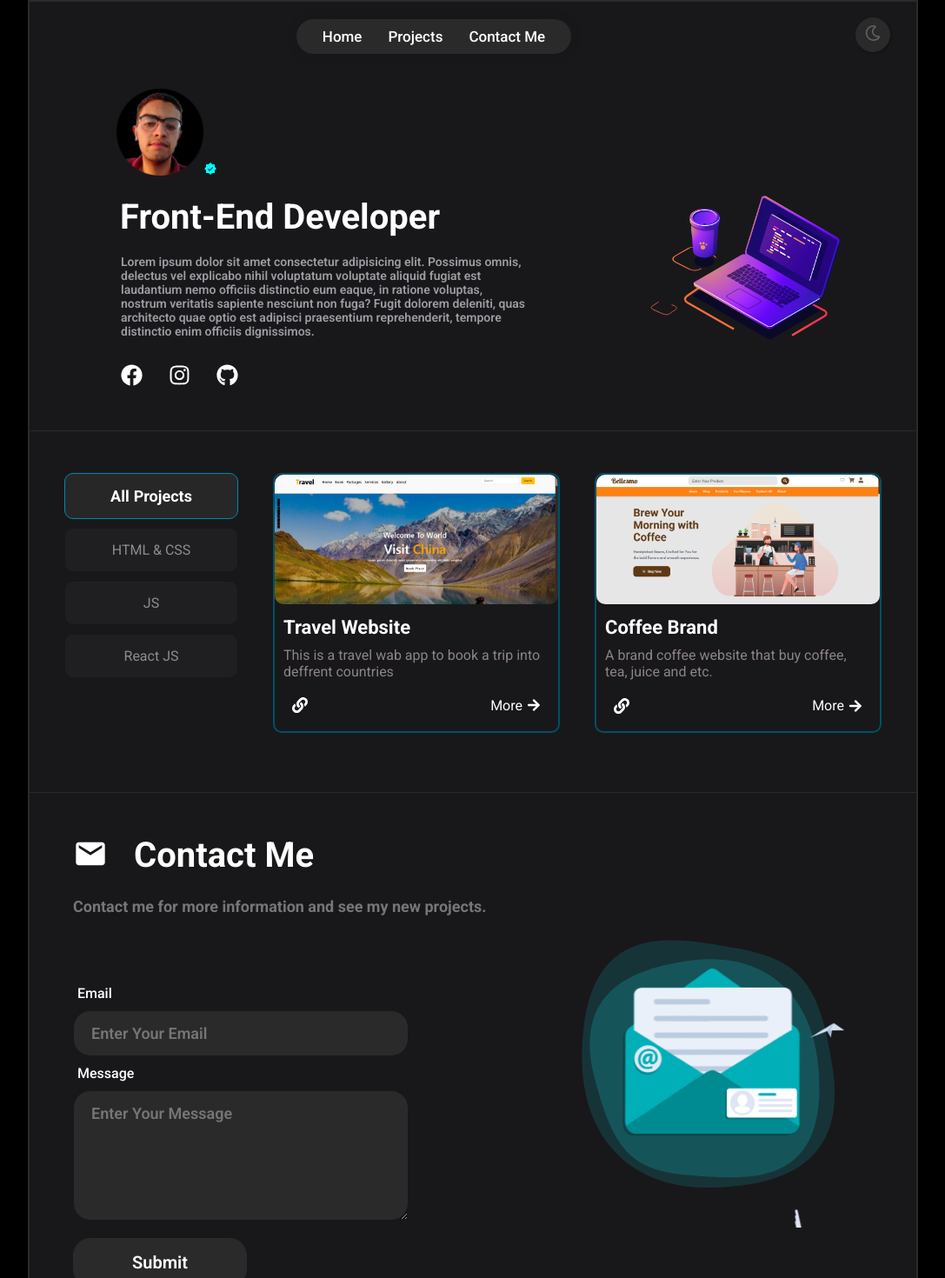
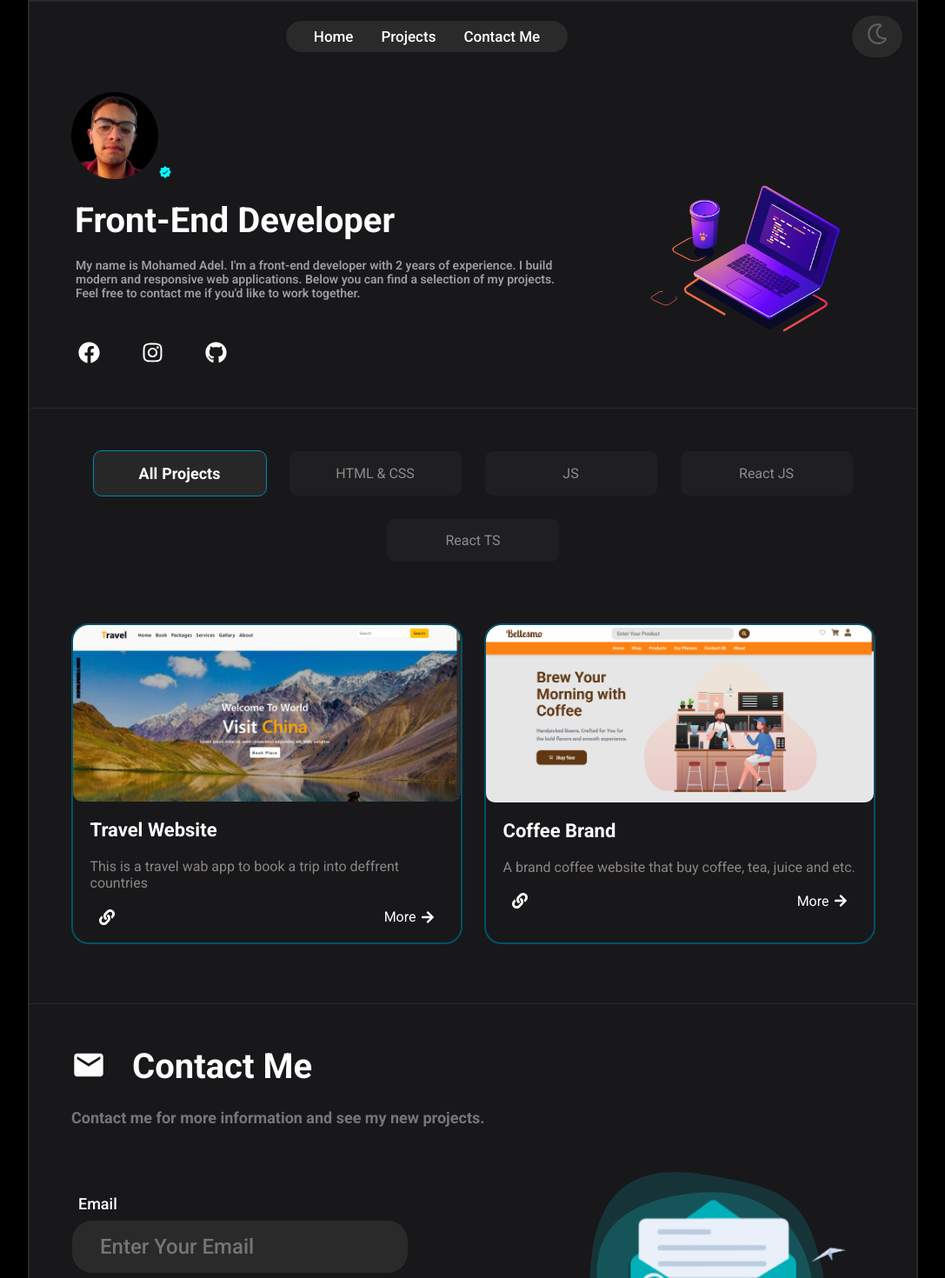
Before and after one commit to Moadel17/My-Portifolio, a React (Vite) app: page / in a window 1280 px wide. Shown: the top 1470 px of the page at 87% size, without its empty margins (96-1183 px from the left). Built offline with nearby package versions, Linux system fonts and the light colour scheme.

Commit message:
update project

```diff
--- a/src/component/1-header/header.css
+++ b/src/component/1-header/header.css
@@ -15,11 +15,11 @@
   display: flex;
   align-items: center;
   justify-content: center;
-  margin: 20px 0 0px;
-  gap: 30px;
-  box-shadow: 1px 1px 15px rgba(0, 0, 0, 0.1);
-  padding: 10px 30px;
-  border-radius: 40px;
+  margin: var(--spacing-sm) 0 0;
+  gap: var(--spacing-lg);
+  box-shadow: var(--shadow-sm);
+  padding: var(--spacing-xs) var(--spacing-lg);
+  border-radius: var(--border-radius-lg);
 }
 .header-div {
   background-color: white;
@@ -51,17 +51,17 @@
 }
 .header .btn,
 .header .dark {
-  margin: 15px 0 0;
-  margin-right: 50px;
-  font-size: 18px;
+  margin: var(--spacing-sm) 0 0;
+  margin-right: var(--spacing-xl);
+  font-size: var(--font-size-lg);
   outline: none;
-  border-radius: 30px;
+  border-radius: var(--border-radius-lg);
   border: none;
-  padding: 8px 10px;
+  padding: var(--spacing-xs) var(--spacing-sm);
   cursor: pointer;
-  transform: translateX(20px);
-  box-shadow: 1px 1px 3px rgba(0, 0, 0, 0.3);
-  transition: 0.5s all ease;
+  transform: translateX(var(--spacing-lg));
+  box-shadow: var(--shadow-sm);
+  transition: 0.3s ease;
 }
 .header .btn {
   background-color: white;
@@ -81,23 +81,23 @@
   border: 1px solid #636262;
 }
 .fixed {
-  background-color: #000000e8;
-  opacity: 0.7;
+  background-color: var(--primary);
+  background-color: rgba(0, 0, 0, 0.8);
   width: 100%;
-  position: absolute;
+  position: fixed;
   inset: 0;
-  z-index: 1000;
+  z-index: 9999;
 }
 .fixed-ul,
 .fixed-ul-dark {
   background-color: var(--secnodry);
-  width: 80%;
-  margin: 20px auto 0;
-  padding: 1rem 2rem;
+  width: min(90vw, 400px);
+  margin: var(--spacing-lg) auto 0;
+  padding: var(--spacing-md);
   list-style: none;
-  animation: fixed-open 0.5s 1;
+  animation: fixed-open 0.3s ease;
   position: relative;
-  border-radius: 30px;
+  border-radius: var(--border-radius-lg);
 }
 .fixed-ul {
   background-color: white;
@@ -141,8 +141,8 @@
 .fixed-ul-dark li a {
   text-decoration: none;
   color: white;
-  font-size: 20px;
-  transition: 0.5s all ease;
+  font-size: clamp(1.125rem, 4vw, var(--font-size-lg));
+  transition: 0.3s ease;
   display: block;
   width: 100%;
 }
--- a/src/component/2-home/home.css
+++ b/src/component/2-home/home.css
@@ -7,7 +7,7 @@
 
 /* Home Left */
 .home .home-left {
-  padding: 0 100px;
+  padding: 0 clamp(var(--spacing-sm), 8vw, var(--spacing-xl));
   flex-grow: 1;
 }
 
@@ -43,7 +43,7 @@
 .home-left-icons {
   display: flex;
   align-items: center;
-  gap: 20px;
+  gap: var(--spacing-lg);
 }
 .home-left-icons .home-left-icon-dark,
 .home-left-icons .home-left-icon {
@@ -52,8 +52,8 @@
   outline: none;
   cursor: pointer;
   color: white;
-  margin: 30px 5px 0;
-  transition: 0.5s all ease;
+  margin: var(--spacing-xl) var(--spacing-xs) 0;
+  transition: 0.3s ease;
 }
 .home-left-icons .home-left-icon {
   color: black;
@@ -74,12 +74,24 @@
 
 @media (max-width: 1400px) {
   .home-right .home-right-lapAnimation {
-    width: 350px;
+    width: clamp(300px, 50vw, 400px);
   }
 }
 
-@media (max-width: 1400px) {
-  .home-right .home-right-lapAnimation {
-    width: 350px;
+@media (max-width: 768px) {
+  .home {
+    flex-direction: column;
+    text-align: center;
+  }
+
+  .home .home-left {
+    padding: 0 var(--spacing-md);
+    order: 2;
+  }
+
+  .home-right {
+    order: 1;
+    transform: none;
+    margin-bottom: var(--spacing-xl);
   }
 }
--- a/src/component/2-home/home.jsx
+++ b/src/component/2-home/home.jsx
@@ -34,15 +34,6 @@ export default function Home({ darkMode }) {
             alt="i"
           />
           <VscVerifiedFilled style={{ color: darkMode ? "black" : "aqua" }} />
-          {/* <Lottie
-            style={{
-              width: "25px",
-              verticalAlign: "center",
-              marginRight: "10px",
-            }}
-            className="icon"
-            animationData={verify}
-          /> */}
         </div>
         <motion.h1
           initial={{ opacity: 0 }}
@@ -57,12 +48,10 @@ export default function Home({ darkMode }) {
         <p
           className={darkMode ? "home-p" : "home-p-dark"}
           style={{ fontSize: isWindow > 1085 ? "14px" : "12px" }}>
-          Lorem ipsum dolor sit amet consectetur adipisicing elit. Possimus
-          omnis, delectus vel explicabo nihil voluptatum voluptate aliquid
-          fugiat est laudantium nemo officiis distinctio eum eaque, in ratione
-          voluptas, nostrum veritatis sapiente nesciunt non fuga? Fugit dolorem
-          deleniti, quas architecto quae optio est adipisci praesentium
-          reprehenderit, tempore distinctio enim officiis dignissimos.
+          My name is Mohamed Adel. I'm a front-end developer with 2 years of
+          experience. I build modern and responsive web applications. Below you
+          can find a selection of my projects. Feel free to contact me if you'd
+          like to work together.
         </p>
         <div
           className="home-left-icons"
--- a/src/component/3-project/dataComponent.jsx
+++ b/src/component/3-project/dataComponent.jsx
@@ -20,6 +20,11 @@ export const buttons = [
     key: 4,
     title: "React JS",
     category: "react js",
+  },
+  {
+    key: 4,
+    title: "React TS",
+    category: "react ts",
   },
 ];
 
--- a/src/component/3-project/project.css
+++ b/src/component/3-project/project.css
@@ -1,6 +1,7 @@
 .project,
 .project-dark {
   display: flex;
+  flex-direction: column;
   align-items: start;
 }
 
@@ -9,9 +10,12 @@
 .project-left,
 .project-left-dark {
   display: flex;
-  flex-direction: column;
+  flex-direction: row;
+  justify-content: center;
+  width: 100%;
+  flex-wrap: wrap;
   padding: 0 40px;
-  gap: 10px;
+  gap: 25px;
 }
 
 .project-left button,
@@ -60,20 +64,23 @@
 .project-right,
 .project-right-dark {
   display: flex;
-  /* align-items: center; */
-  /* justify-content: center; */
   flex-wrap: wrap;
-  padding-right: 40px;
-  gap: 40px;
+  justify-content: center;
+  padding: 20px;
+  gap: 25px;
+  margin-top: 50px;
   width: 100%;
 }
 
 .project-right .cards-box,
 .project-right-dark .cards-box-dark {
-  margin-bottom: 20px;
-  border-radius: 10px;
-  border: 2px solid #015064;
-  transition: 0.5s all ease;
+  display: flex;
+  flex-direction: column;
+  border: 2px solid #005165;
+  border-radius: 20px;
+  overflow: hidden;
+  width: 550px;
+  transition: 0.3s ease-in-out;
 }
 .project-right .cards-box {
   border: 2px solid transparent;
@@ -84,28 +91,29 @@
 .project-right-dark .cards-box-dark:hover {
   border: 2px solid #008aac;
   cursor: pointer;
-  transform: scale(1.05);
+  scale: 1.05;
 }
 .project-right .cards-box:hover {
   border: 2px solid black;
   box-shadow: 1px 1px 20px rgba(0, 0, 0, 0.1);
 }
+
 .project-right .cards-box img,
 .project-right-dark .cards-box-dark img {
+  width: 100%;
   border-radius: 10px;
-  background-size: cover;
 }
 
 .project-right .cards-box h2,
 .project-right-dark .cards-box-dark h2 {
   font-size: 22px;
   font-weight: bold;
-  margin: 10px 10px;
+  margin: 20px;
   cursor: auto;
 }
 .project-right .cards-box p,
 .project-right-dark .cards-box-dark p {
-  margin: 0 10px;
+  margin: 0 20px;
   font-size: 16px;
   cursor: auto;
   color: #8d8484;
@@ -115,7 +123,7 @@
   display: flex;
   align-items: center;
   justify-content: space-between;
-  margin: 20px 0;
+  margin: 20px 10px;
   padding: 0 20px;
 }
 .cards-box .links-box a,
@@ -136,34 +144,23 @@
   color: aqua;
 }
 
-@media (min-width: 1455px) {
+@media (max-width: 1480px) {
   .project-right .cards-box,
   .project-right-dark .cards-box-dark {
-    width: 400px;
+    width: 450px;
   }
 }
 
-@media (max-width: 1455px) {
+@media (max-width: 1250px) {
   .project-right .cards-box,
   .project-right-dark .cards-box-dark {
-    width: 360px;
+    width: 80%;
   }
 }
-@media (max-width: 1354px) {
+
+@media (max-width: 790px) {
   .project-right .cards-box,
   .project-right-dark .cards-box-dark {
-    width: 330px;
+    width: 100%;
   }
 }
-@media (max-width: 1279px) {
-  .project-right .cards-box,
-  .project-right-dark .cards-box-dark {
-    width: 295px;
-  }
-}
-@media (max-width: 892px) {
-  .project-right .cards-box,
-  .project-right-dark .cards-box-dark {
-    width: 70%;
-  }
-}
--- a/src/component/3-project/project.jsx
+++ b/src/component/3-project/project.jsx
@@ -3,7 +3,7 @@ import { buttons, cards } from "./dataComponent";
 import "./project.css";
 import { useContext, useState } from "react";
 import { Window } from "../../context/windowWidth";
-import { AnimatePresence, motion } from "framer-motion";
+import { motion } from "framer-motion";
 import { Link } from "react-router-dom";
 
 export default function Projects({ darkMode }) {
@@ -11,22 +11,11 @@ export default function Projects({ darkMode }) {
   const [active, setActive] = useState("All Projects");
   const isWindow = useContext(Window);
 
-  return (
-    <div
-      id="projects"
-      className={darkMode ? "project" : "project-dark"}
-      style={{ flexDirection: isWindow > 1200 ? "row" : "column" }}>
-      <div
-        className={darkMode ? "project-left" : "project-left-dark"}
-        style={{
-          flexDirection: isWindow > 1200 ? "column" : "row",
-          flexWrap: isWindow > 1200 ? "nowrap" : "wrap",
-          justifyContent: isWindow > 1200 ? "normal" : "space-evenly",
-        }}>
+  const projectLeft = (
+    <div className={darkMode ? "project-left" : "project-left-dark"}>
       {buttons.map((btn, key) => {
         return (
           <button
-              style={{ flexDirection: isWindow > 1100 ? "column" : "row" }}
             className={btn.title === active ? "active" : null}
             onClick={() => {
               setActive(btn.title);
@@ -45,30 +34,20 @@ export default function Projects({ darkMode }) {
         );
       })}
     </div>
-      <div
-        className={darkMode ? "project-right" : "project-right-dark"}
-        style={{
-          justifyContent: isWindow > 1200 ? "left" : "center",
-          paddingLeft: isWindow > 1200 ? "0" : "40px",
-          marginTop: isWindow > 1200 ? "0" : "50px",
-        }}>
-        <AnimatePresence>
-          {cardArr.map((card, key) => {
-            return (
+  );
+
+  const projectRight = (
+    <div className={darkMode ? "project-right" : "project-right-dark"}>
+      {cardArr.map((card, key) => (
         <motion.div
           key={key}
-                layout
           initial={{ opacity: 0, scale: 0.8 }}
           animate={{ opacity: 1, scale: 1 }}
           exit={{ opacity: 0, scale: 0.8 }}
-                onClick={() =>
-                  window.open(
-                    "https://moadel17.github.io/Travel-Website/",
-                    "_blank",
-                  )
-                }
+          onClick={() => window.open(`${card.link}`, "_blank")}
           className={darkMode ? "cards-box" : "cards-box-dark"}>
-                <img src={card.img} alt="" style={{ width: "100%" }} />
+          <img src={card.img} alt="" />
+
           <h2>{card.title}</h2>
           <p>{card.description}</p>
           <div className="links-box">
@@ -80,10 +59,14 @@ export default function Projects({ darkMode }) {
             </Link>
           </div>
         </motion.div>
+      ))}
+    </div>
   );
-          })}
-        </AnimatePresence>
-      </div>
+
+  return (
+    <div id="projects" className={darkMode ? "project" : "project-dark"}>
+      {projectLeft}
+      {projectRight}
     </div>
   );
 }
--- a/src/component/4-contact/contact.css
+++ b/src/component/4-contact/contact.css
@@ -3,7 +3,7 @@
   display: flex;
   align-items: center;
   justify-content: space-between;
-  padding: 0 50px;
+  padding: 0 clamp(var(--spacing-lg), 6vw, var(--spacing-xl));
 }
 
 /* Contact Left */
@@ -41,11 +41,12 @@
 }
 .form label,
 .form-dark label {
-  font-size: 16px;
+  font-size: var(--font-size-base);
   font-weight: 500;
-  margin: 10px 0;
-  padding: 0 5px;
-  width: 70%;
+  margin: var(--spacing-xs) 0;
+  padding: 0 var(--spacing-xs);
+  width: 100%;
+  max-width: 70%;
   text-align: left;
 }
 .form input,
@@ -54,14 +55,15 @@
 .form-dark textarea {
   outline: none;
   border: 1px solid var(--secnodry);
-  border-radius: 20px;
-  font-size: 18px;
-  font-weight: 600;
-  padding: 15px 20px;
+  border-radius: var(--border-radius-lg);
+  font-size: var(--font-size-lg);
+  font-weight: 500;
+  padding: var(--spacing-sm) var(--spacing-lg);
   background-color: var(--border);
   color: white;
+  width: 100%;
   max-width: 70%;
-  transition: 0.5s all;
+  transition: 0.3s ease;
 }
 .form input,
 .form textarea {
@@ -80,18 +82,18 @@
 }
 .form button,
 .form-dark button {
-  font-size: 20px;
+  font-size: var(--font-size-lg);
   font-weight: 600;
-  background-color: #2a2a2b;
+  background-color: var(--border);
   color: white;
   outline: none;
-  border: 1px solid #2a2a2b;
-  border-radius: 20px;
-  margin: 20px 0;
-  padding: 15px 0;
-  width: 200px;
+  border: 1px solid var(--border);
+  border-radius: var(--border-radius-lg);
+  margin: var(--spacing-lg) 0;
+  padding: var(--spacing-sm) 0;
+  width: clamp(160px, 25vw, 220px);
   cursor: pointer;
-  transition: 0.5s all;
+  transition: 0.3s ease;
 }
 .form button {
   background-color: transparent;
@@ -103,7 +105,7 @@
   background-color: transparent;
 }
 .form button:hover {
-    border: 1px solid black;
+  border: 1px solid black;
   background-color: black;
   color: white;
 }
@@ -112,8 +114,40 @@
 .contact-right {
   justify-content: center;
   align-items: center;
-  width: 40%;
+  width: clamp(30%, 40vw, 40%);
 }
 .contact-right .icon {
-  text-align: center;
+  width: 100%;
+  height: auto;
+  max-width: 350px;
 }
+
+@media (max-width: 768px) {
+  .contact,
+  .contact-dark {
+    flex-direction: column;
+    gap: var(--spacing-xl);
+    padding: var(--spacing-lg);
+  }
+
+  .contact-left,
+  .contact-left-dark {
+    text-align: center;
+    width: 100%;
+  }
+
+  .form label,
+  .form-dark label,
+  .form input,
+  .form textarea,
+  .form-dark input,
+  .form-dark textarea {
+    max-width: 100%;
+    width: 100%;
+  }
+
+  .contact-right {
+    width: 100%;
+    order: -1;
+  }
+}
--- a/src/component/5-footer/footer.css
+++ b/src/component/5-footer/footer.css
@@ -1,7 +1,9 @@
-.footer , .footer-dark {
+.footer,
+.footer-dark {
   background: var(--secnodry);
   color: white;
   text-align: center;
-  line-height: 30px;
-  margin-bottom: 20px;
+  line-height: var(--spacing-xl);
+  padding: var(--spacing-lg) 0;
+  margin-bottom: var(--spacing-sm);
 }
--- a/src/index.css
+++ b/src/index.css
@@ -11,11 +11,47 @@ html {
   font-family: "Roboto", sans-serif;
 }
 
+@media (prefers-reduced-motion: reduce) {
+  html {
+    scroll-behavior: auto;
+  }
+
+  * {
+    animation-duration: 0.01ms !important;
+    animation-iteration-count: 1 !important;
+    transition-duration: 0.01ms !important;
+  }
+}
+
 :root {
   --primary: #000;
   --secnodry: #18181b;
   --border: #2a2a2b;
   --line: #888888;
+
+  /* Spacing */
+  --spacing-xs: 0.5rem;
+  --spacing-sm: 1rem;
+  --spacing-md: 1.5rem;
+  --spacing-lg: 2rem;
+  --spacing-xl: 3rem;
+
+  /* Typography */
+  --font-size-xs: 0.875rem;
+  --font-size-sm: 1rem;
+  --font-size-base: 1.125rem;
+  --font-size-lg: 1.5rem;
+  --font-size-xl: 2rem;
+
+  /* Shadows */
+  --shadow-sm: 0 1px 3px rgba(0, 0, 0, 0.1);
+  --shadow-md: 0 4px 6px rgba(0, 0, 0, 0.1);
+  --shadow-lg: 0 10px 15px rgba(0, 0, 0, 0.1);
+
+  /* Borders */
+  --border-radius-sm: 0.5rem;
+  --border-radius-md: 1rem;
+  --border-radius-lg: 1.5rem;
 }
 
 .light {
@@ -64,16 +100,28 @@ body {
 .body-dark .btn-arrow,
 .body .btn-arrow {
   position: fixed;
-  bottom: 35px;
-  right: 50px;
-  font-size: 20px;
-  padding: 10px;
+  bottom: var(--spacing-md);
+  right: var(--spacing-md);
+  font-size: 1.25rem;
+  padding: var(--spacing-sm);
   border-radius: 50%;
   background-color: #0066ff;
   border: 1px solid #0066ff;
   outline: none;
   cursor: pointer;
-  transition: 0.5s all;
+  transition: 0.3s ease;
+  z-index: 1000;
+}
+
+.body-dark .btn-arrow:hover {
+  background-color: transparent;
+  color: #0066ff;
+}
+
+.body .btn-arrow:hover {
+  background-color: transparent;
+  border-color: #000;
+  color: #000;
 }
 .body-dark .btn-arrow:hover {
   background-color: transparent;
```
Also changed, not shown: 1 other file (tests, documents, lock files or other folders). Lines whose indentation alone changed are shown as unchanged.
